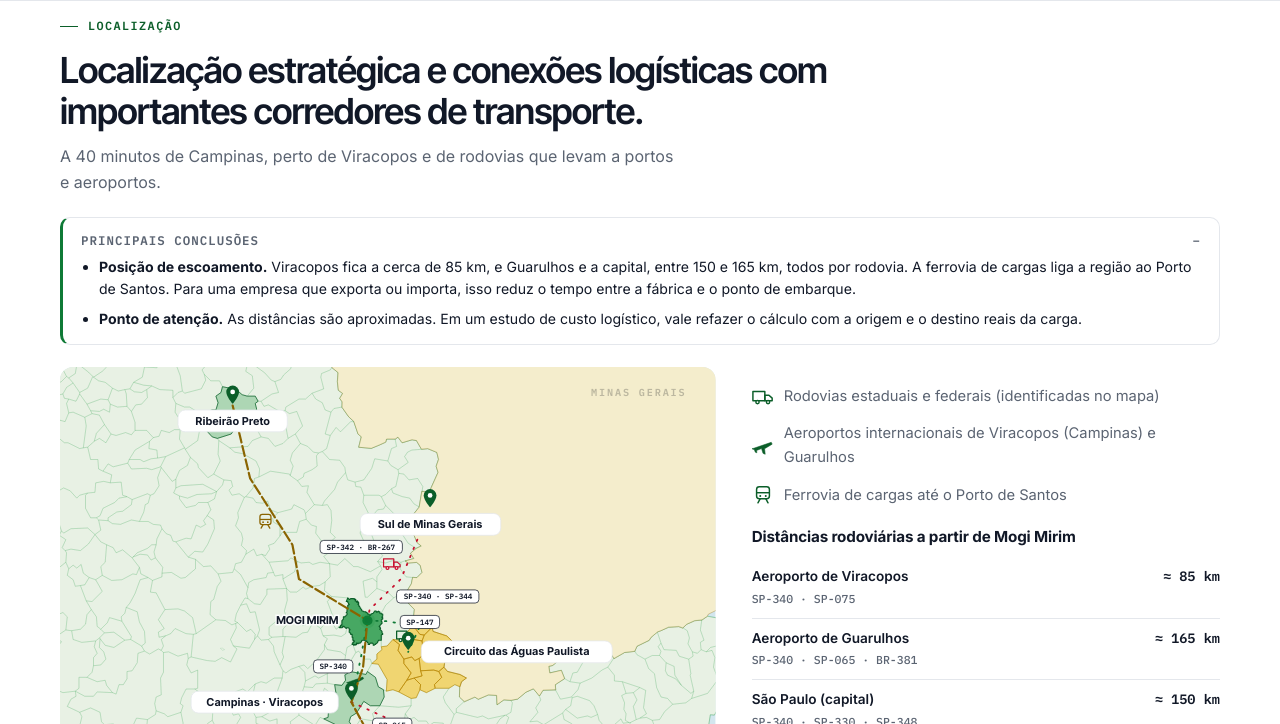
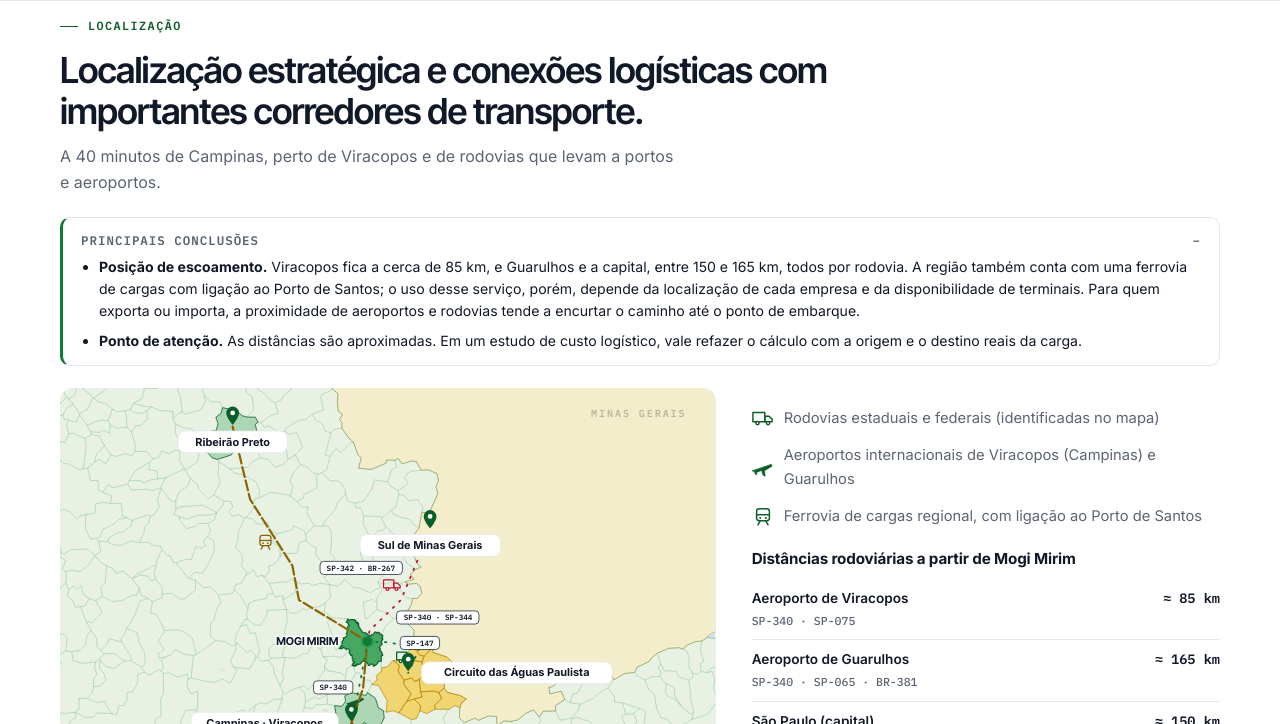
Before and after one commit to luisvischi01-tech/Mogi-Mirim-em-Dados, a plain HTML site: page territorio.html in a window 1280 px wide. Both pictures are taken after a click on the link "Localização". Shown: the part 450-1174 px from the top of the page. Drawn offline with Linux system fonts and the light colour scheme.

Commit message:
Add files via upload

```diff
--- a/territorio.html
+++ b/territorio.html
@@ -80,7 +80,7 @@
         <details class="insight" data-collapse-mobile open>
           <summary>Principais conclusões</summary>
           <ul>
-            <li><strong>Posição de escoamento.</strong> Viracopos fica a cerca de 85 km, e Guarulhos e a capital, entre 150 e 165 km, todos por rodovia. A ferrovia de cargas liga a região ao Porto de Santos. Para uma empresa que exporta ou importa, isso reduz o tempo entre a fábrica e o ponto de embarque.</li>
+            <li><strong>Posição de escoamento.</strong> Viracopos fica a cerca de 85 km, e Guarulhos e a capital, entre 150 e 165 km, todos por rodovia. A região também conta com uma ferrovia de cargas com ligação ao Porto de Santos; o uso desse serviço, porém, depende da localização de cada empresa e da disponibilidade de terminais. Para quem exporta ou importa, a proximidade de aeroportos e rodovias tende a encurtar o caminho até o ponto de embarque.</li>
             <li><strong>Ponto de atenção.</strong> As distâncias são aproximadas. Em um estudo de custo logístico, vale refazer o cálculo com a origem e o destino reais da carga.</li>
           </ul>
         </details>
@@ -208,7 +208,7 @@
           <ul class="map-legend">
             <li><svg viewBox="0 0 24 24" class="legend-icon"><use href="#icon-truck" /></svg> Rodovias estaduais e federais (identificadas no mapa)</li>
             <li><svg viewBox="0 0 24 24" class="legend-icon"><use href="#icon-plane" /></svg> Aeroportos internacionais de Viracopos (Campinas) e Guarulhos</li>
-            <li><svg viewBox="0 0 24 24" class="legend-icon"><use href="#icon-train" /></svg> Ferrovia de cargas até o Porto de Santos</li>
+            <li><svg viewBox="0 0 24 24" class="legend-icon"><use href="#icon-train" /></svg> Ferrovia de cargas regional, com ligação ao Porto de Santos</li>
           </ul>
           <div class="map-distances">
             <h3>Distâncias rodoviárias a partir de Mogi Mirim</h3>
```
